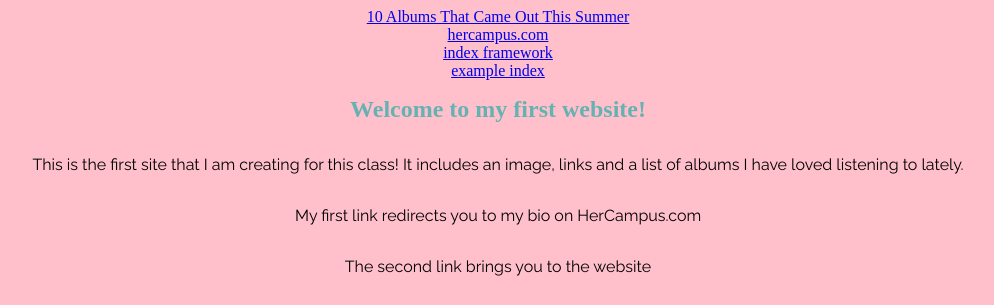
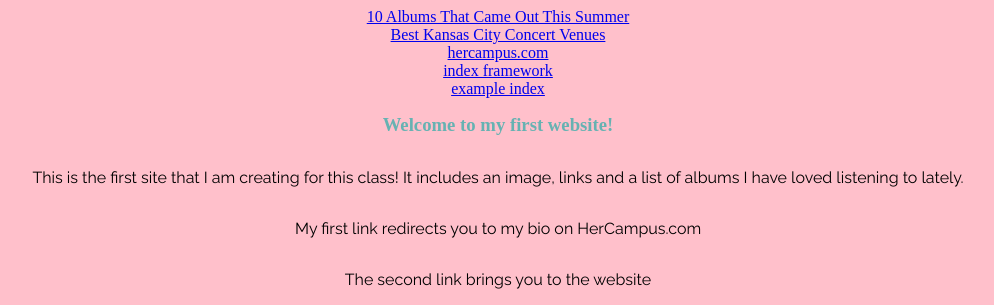
Before and after one commit to FALL2024-4502-7502/kaihli-mitts-website, a plain HTML site: page index.html in a window 1280 px wide. Shown: the top 305 px of the page, without its empty margins (142-1136 px from the left). Drawn offline with Linux system fonts and the light colour scheme; a web font is replaced by a local one.

Commit message:
Update index.html

```diff
--- a/index.html
+++ b/index.html
@@ -18,6 +18,8 @@
     </head>
     <nav>
         <a href="second-page.html">10 Albums That Came Out This Summer
+    <nav>
+        <a href="third-page.html">Best Kansas City Concert Venues
     <nav>
       <a href="https://www.hercampus.com/author/kaihli-mitts/">hercampus.com</a>
       <a href="index.html">index framework</a>
```
